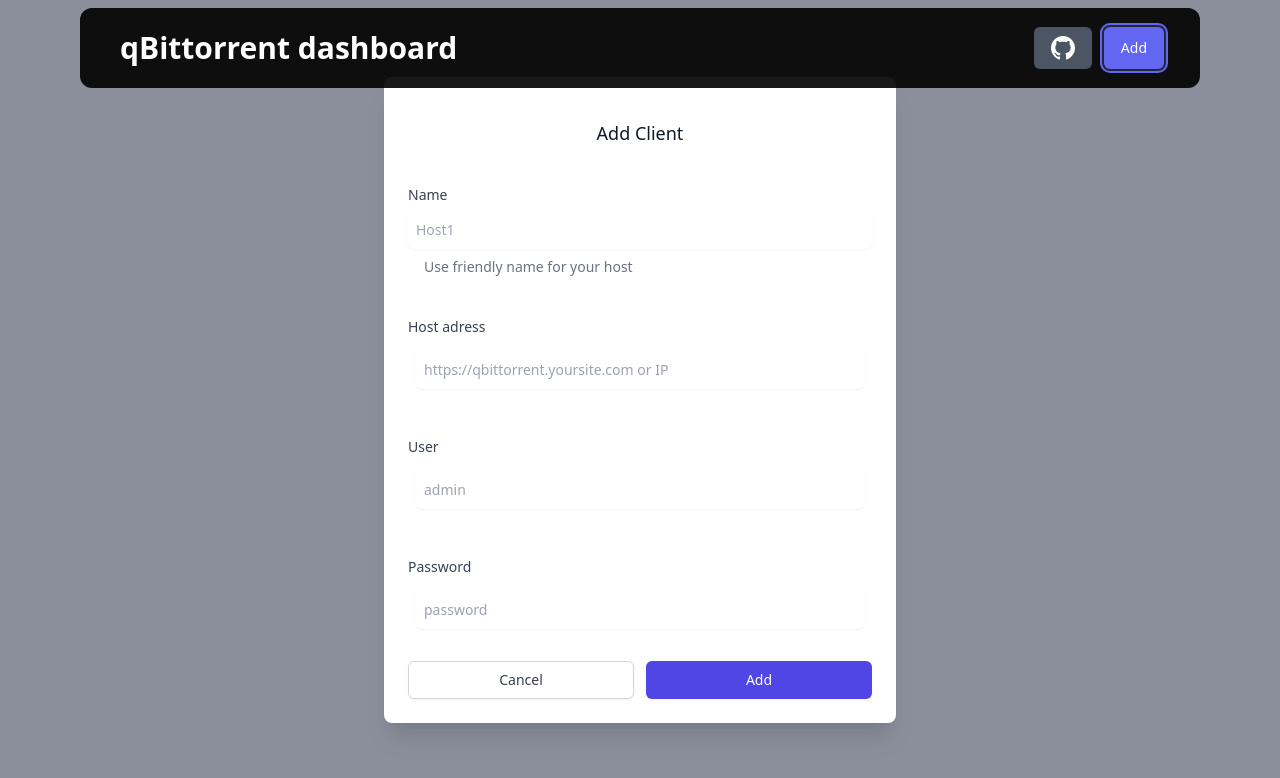
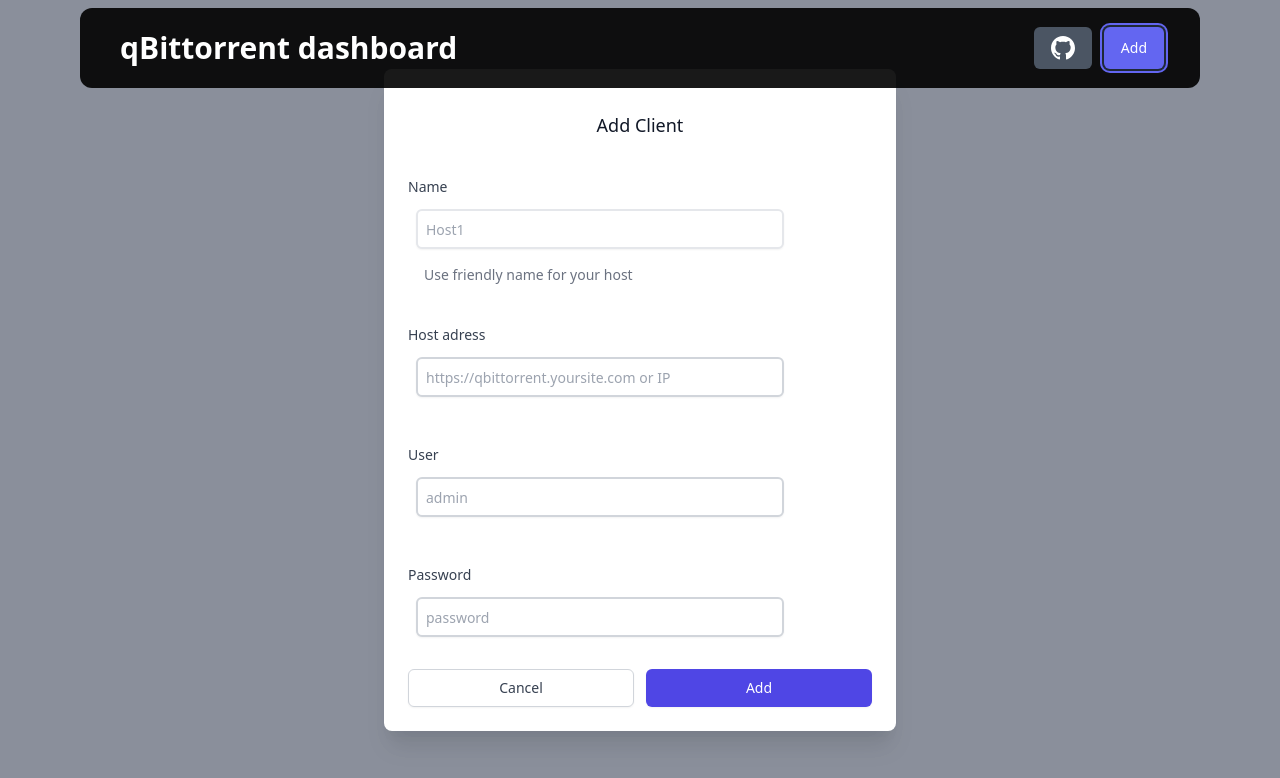
Before and after one commit to MathieuGery/qBittorrent-dashboard, a React (Create React App) app: page / in a window 1280 px wide. Both pictures are taken after a click on the button "Add". Shown: the top 778 px of the page. Built offline with nearby package versions, Linux system fonts and the light colour scheme.

Commit message:
[*] Style AddModal

```diff
--- a/src/partials/addModal.js
+++ b/src/partials/addModal.js
@@ -22,32 +22,32 @@
                         </div>
                         <div className="mt-10">
                             <label htmlFor="name" className="block text-sm font-medium text-gray-700">Name</label>
-                            <div className="mt-1">
+                            <div className="mt-1 p-2 mr-20">
                                 <input type="text" name="name" id="name"
-                                       className="h-10 p-2 shadow-sm ring-black focus:ring-indigo-500 focus:border-indigo-500 block w-full sm:text-sm border-blue-600 rounded-md"
+                                       className="h-10 p-2 shadow-sm border-2 border-opacity-100 focus:ring-indigo-500 focus:border-indigo-500 block w-full sm:text-sm rounded-md"
                                        placeholder="Host1" aria-describedby="name-description"/>
                             </div>
                             <p className="mt-2 text-sm text-gray-500 px-4" id="name-description">Use friendly name for your host</p>
                         </div>
                         <div className="mt-10">
                             <label className="block text-sm font-medium text-gray-700">Host adress</label>
-                            <div className="mt-1 p-2">
-                                <input type="text" name="host" id="host" className="h-10 p-2 shadow-sm focus:ring-indigo-500 focus:border-indigo-500 block w-full sm:text-sm border-gray-300 rounded-md" placeholder="https://qbittorrent.yoursite.com or IP"/>
+                            <div className="mt-1 p-2 mr-20">
+                                <input type="text" name="host" id="host" className="border-2 border-opacity-100 h-10 p-2 shadow-sm focus:ring-indigo-500 focus:border-indigo-500 block w-full sm:text-sm border-gray-300 rounded-md" placeholder="https://qbittorrent.yoursite.com or IP"/>
                             </div>
                         </div>
                         <div className="mt-10">
                             <label htmlFor="user" className="block text-sm font-medium text-gray-700">User</label>
-                            <div className="mt-1 p-2">
+                            <div className="mt-1 p-2 mr-20">
                                 <input type="text" name="user" id="user"
-                                       className="h-10 p-2 shadow-sm focus:ring-indigo-500 focus:border-indigo-500 block w-full sm:text-sm border-gray-300 rounded-md"
+                                       className="border-2 border-opacity-100 h-10 p-2 shadow-sm focus:ring-indigo-500 focus:border-indigo-500 block w-full sm:text-sm border-gray-300 rounded-md"
                                        placeholder="admin"/>
                             </div>
                         </div>
                         <div className="mt-10">
                             <label htmlFor="password" className="block text-sm font-medium text-gray-700">Password</label>
-                            <div className="mt-1 p-2">
+                            <div className="mt-1 p-2 mr-20">
                                 <input type="text" name="password" id="password"
-                                       className="h-10 p-2 shadow-sm focus:ring-indigo-500 focus:border-indigo-500 block w-full sm:text-sm border-gray-300 rounded-md"
+                                       className="border-2 border-opacity-100 h-10 p-2 shadow-sm focus:ring-indigo-500 focus:border-indigo-500 block w-full sm:text-sm border-gray-300 rounded-md"
                                        placeholder="password"/>
                             </div>
                         </div>
```
